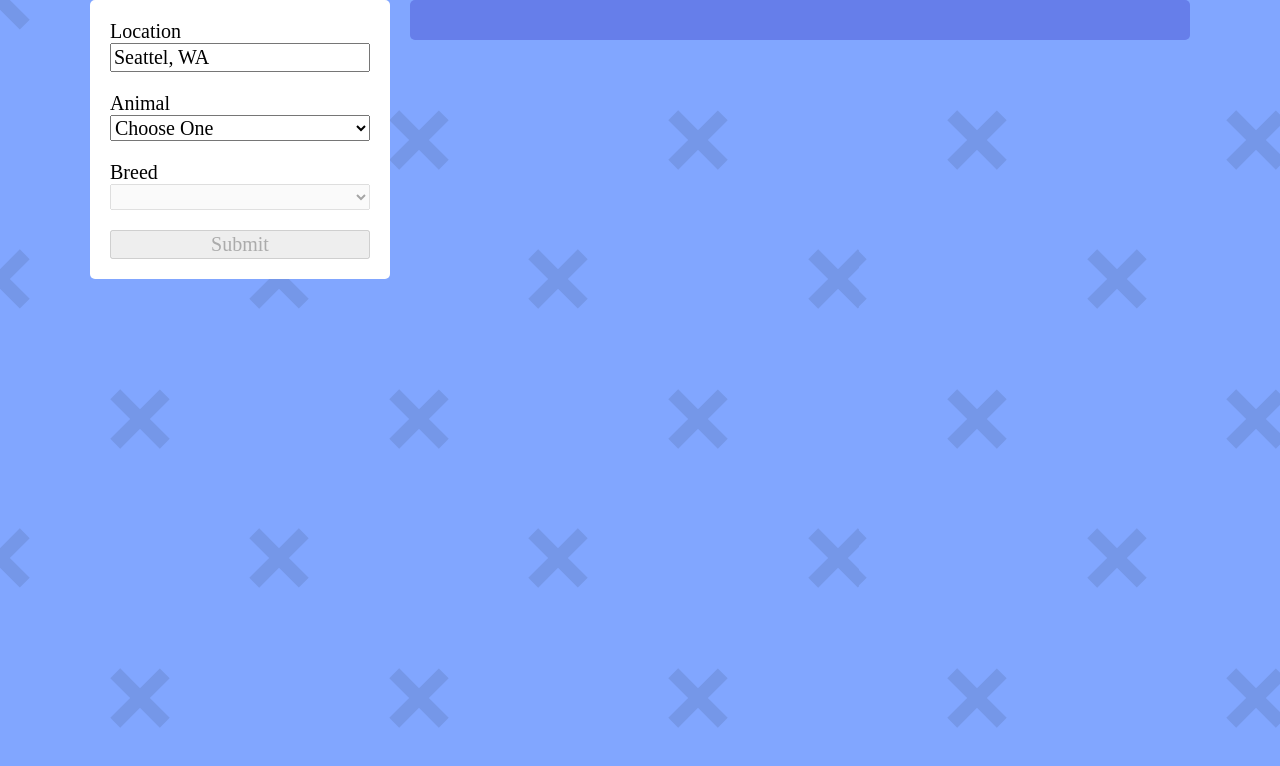
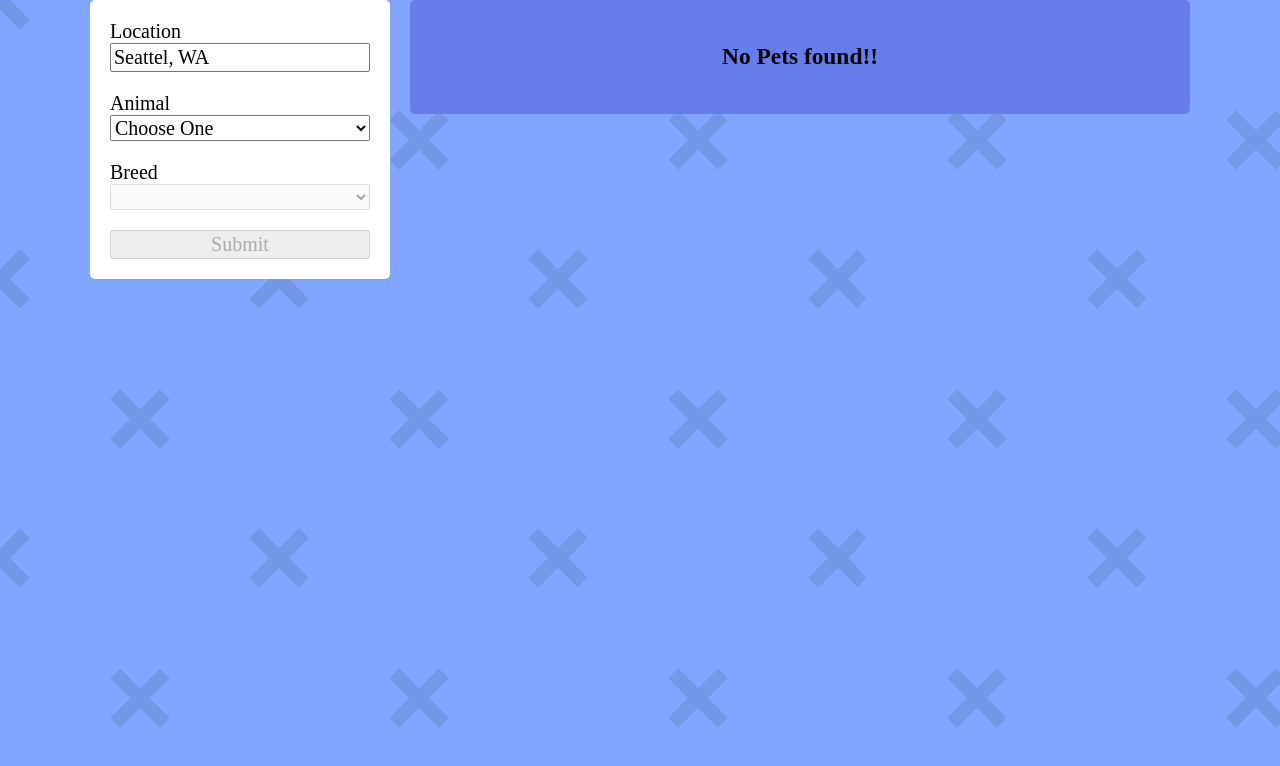
Before and after one commit to ultrox/pets, a React (Create React App) app: page / in a window 1280 px wide. Shown: the top 766 px of the page. Built offline with nearby package versions, Linux system fonts and the light colour scheme.

Commit message:
Render msg when there is no pets to addopt

```diff
--- a/src/App.js
+++ b/src/App.js
@@ -34,7 +34,13 @@
             <Route exact path="/">
               <Sidebar onPetSubmit={handleSubmission} />
               <Main>
-                <Pets pets={pets} />
+                {pets.length ? (
+                  <Pets pets={pets} />
+                ) : (
+                  <center>
+                    <h3>No Pets found!!</h3>
+                  </center>
+                )}
               </Main>
             </Route>
             <Route path="/:id">
```
